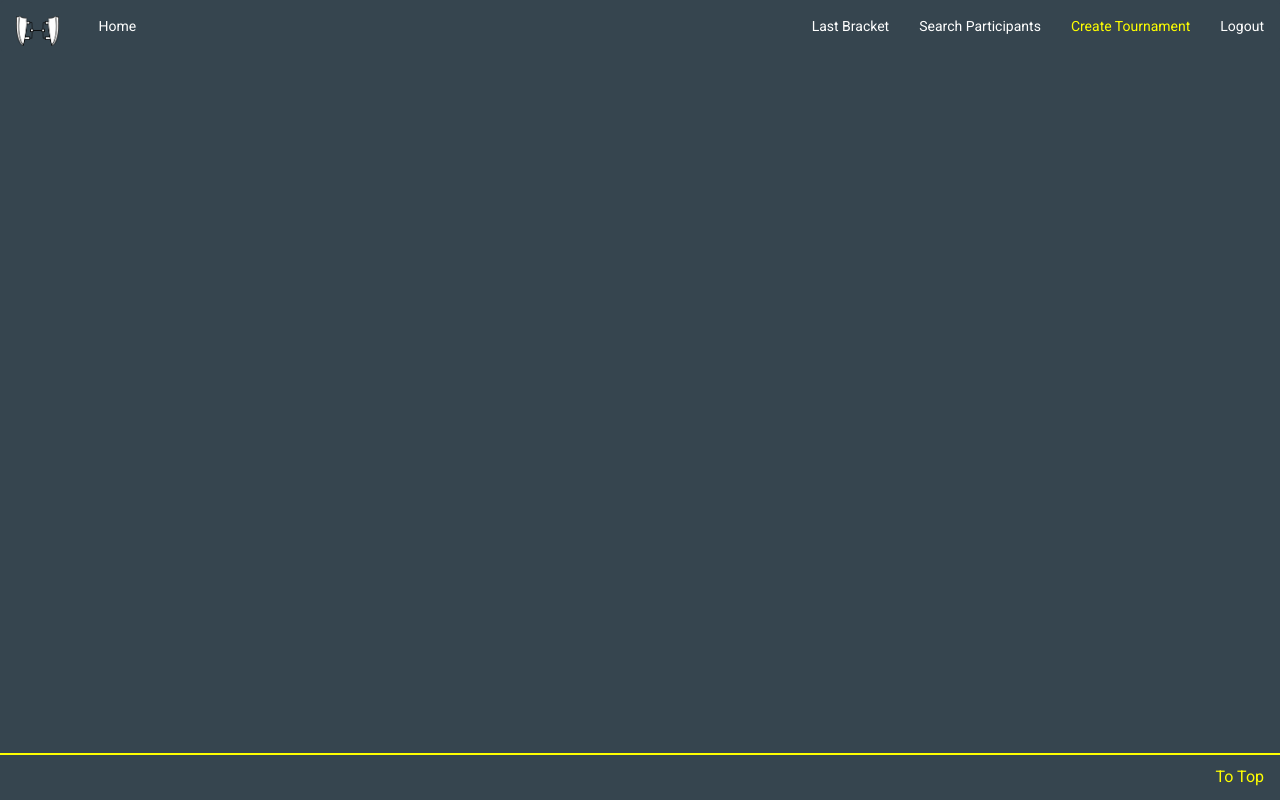
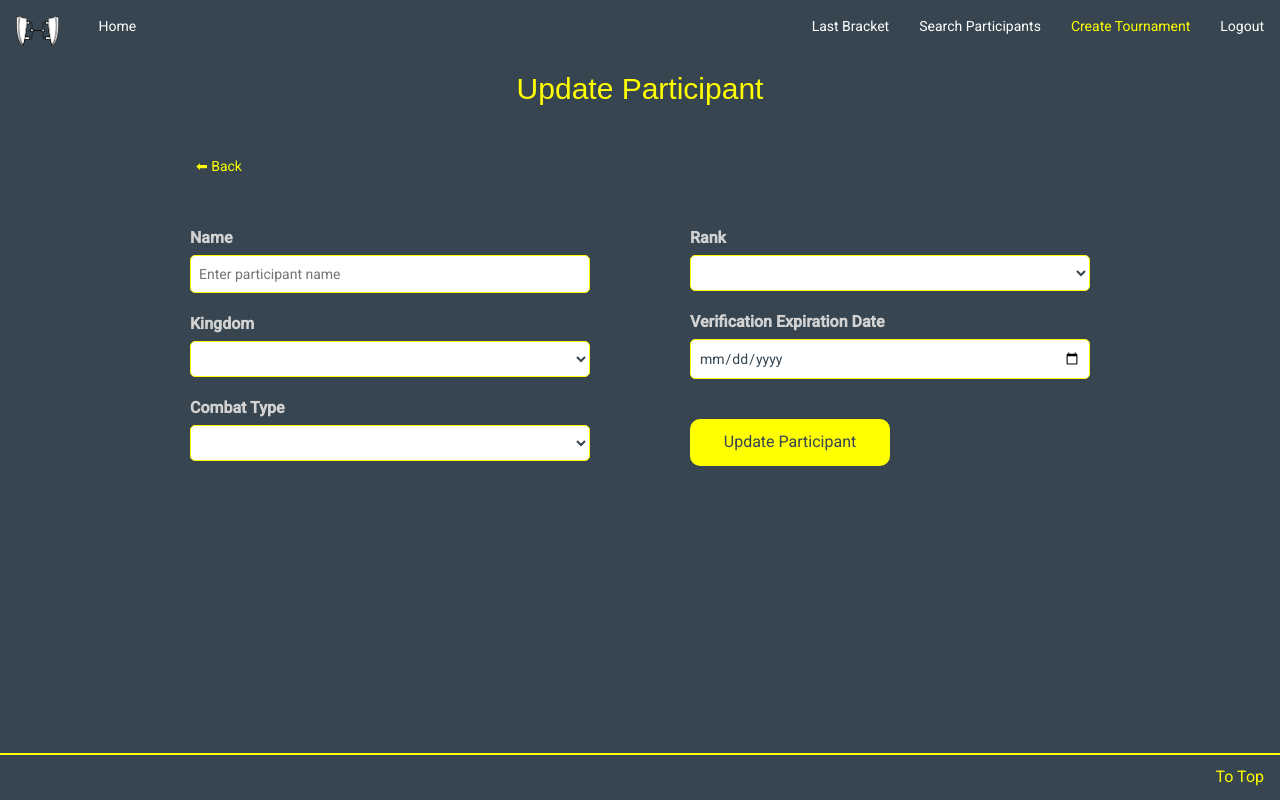
Before and after one commit to SD-DBracketeers/SCA_Tournament_Manager, an Angular app in the folder angularjs/sca-tournament-manager/: page /update-participant in a window 1280 px wide. Before the commit this address led to /. Built offline with nearby package versions, Linux system fonts and the light colour scheme.

Commit message:
participant-information and update-participant pages

```diff
--- a/angularjs/sca-tournament-manager/src/app/app-routing.module.ts
+++ b/angularjs/sca-tournament-manager/src/app/app-routing.module.ts
@@ -5,6 +5,8 @@ import { SearchParticipantsComponent } from './search-participants/search-partic
 import { ViewTournamentComponent } from './view-tournament/view-tournament.component';
 import { CreateTournamentComponent } from './create-tournament/create-tournament.component';
 import { NewParticipantComponent } from './new-participant/new-participant.component';
+import { UpdateParticipantComponent } from './update-participant/update-participant.component';
+import { ParticipantInformationComponent } from './participant-information/participant-information.component';
 
 const routes: Routes = [
   { path: '', component: HomeComponent }, // Default route to Home
@@ -12,6 +14,8 @@ const routes: Routes = [
   { path: 'bracket', component: ViewTournamentComponent },
   { path: 'create-tournament', component: CreateTournamentComponent },
   { path: 'new-participant', component: NewParticipantComponent },
+  { path: 'update-participant', component: UpdateParticipantComponent },
+  { path: 'participant-information', component: ParticipantInformationComponent },
 ];
 
 @NgModule({
--- a/angularjs/sca-tournament-manager/src/app/app.module.ts
+++ b/angularjs/sca-tournament-manager/src/app/app.module.ts
@@ -23,6 +23,8 @@ import { GetTournamentByIdService } from './get-tournament-by-id.service';
 import { ViewTournamentComponent } from './view-tournament/view-tournament.component';
 import { CreateTournamentComponent } from './create-tournament/create-tournament.component';
 import { NewParticipantComponent } from './new-participant/new-participant.component';
+import { UpdateParticipantComponent } from './update-participant/update-participant.component';
+import { ParticipantInformationComponent } from './participant-information/participant-information.component';
 
 @NgModule({
   declarations: [
@@ -35,7 +37,9 @@ import { NewParticipantComponent } from './new-participant/new-participant.compo
     TournamentInfoComponent,
     ViewTournamentComponent,
     CreateTournamentComponent,
-    NewParticipantComponent
+    NewParticipantComponent,
+    UpdateParticipantComponent,
+    ParticipantInformationComponent
   ],
   imports: [
     BrowserModule,
--- a/angularjs/sca-tournament-manager/src/app/back-button/back-button.component.html
+++ b/angularjs/sca-tournament-manager/src/app/back-button/back-button.component.html
@@ -1 +1 @@
-<button class="back-button arrow" (click)="goBack()">← Back</button>
+<button class="back-button arrow" (click)="goBack()">⬅  Back</button>
--- /dev/null
+++ b/angularjs/sca-tournament-manager/src/app/participant-information/participant-information.component.css
@@ -0,0 +1,89 @@
+/* Back Button */
+.back-button-container {
+  display: flex;
+  flex-direction: column;
+  align-items: flex-start; /* Aligns the buttons to the left */
+}
+
+.back-button-container {
+  display: flex;
+  flex-direction: column;
+  width: 75%;
+}
+
+/* Headers */
+h3 {
+  text-align: center;
+}
+
+.kingdom-image {
+  display: block;
+  margin-left: auto;
+  margin-right: auto;
+  margin-top: 20px;
+  width: 80%;
+  max-width: 200px;
+}
+
+/* Container Styling */
+.information-container {
+  display: flex;
+  flex-direction: column;
+  align-items: center;
+  gap: 20px;
+  padding: 40px;
+}
+
+.base-stats {
+  text-align: center;
+}
+
+/* Flexbox Container for Left and Right Sections */
+.form-sections {
+  display: flex;
+  justify-content: space-between;
+  width: 80%;
+  max-width: 900px;
+  gap: 40px; /* Space between sections */
+}
+
+/* Left and Right Sections */
+.left-section,
+.right-section {
+  display: flex;
+  flex-direction: column;
+  width: 48%; /* Ensure both sections take up half the space */
+  max-width: 400px;
+}
+
+/* Table formatting */
+.table {
+  border-collapse: separate;
+  border-spacing: 0;
+  border: 2px solid #ffff00; /* Outer border color */
+  border-radius: 10px; /* Rounded corners */
+  overflow: hidden;
+}
+
+.table th {
+  color: #ffff00;
+  border-bottom: 2px solid #ffff00;
+}
+
+.table td {
+  color: #ffffff;
+  background-color: #36454f;
+  border: none; /* Remove vertical borders */
+}
+
+.table thead tr {
+  background-color: #36454f;
+}
+
+.table tbody tr:last-child td:first-child {
+  border-bottom-left-radius: 10px; /* Bottom-left rounded corner */
+}
+
+.table tbody tr:last-child td:last-child {
+  border-bottom-right-radius: 10px; /* Bottom-right rounded corner */
+}
--- /dev/null
+++ b/angularjs/sca-tournament-manager/src/app/participant-information/participant-information.component.html
@@ -0,0 +1,50 @@
+<div class="information-container">
+  <div class="back-button-container">
+    <app-back-button></app-back-button>
+  </div>
+
+  <!-- Flexbox Container for Form Sections -->
+  <div class="form-sections">
+    <!-- Left Section: Participant Information -->
+    <div class="left-section">
+      <h3>Participant Information</h3>
+
+      <img
+        class="kingdom-image"
+        src="https://ansteorra.org/wp-content/themes/Ansteorra_2024/img/kingdom_shield.png"
+      />
+
+      <h3>{{ name }}</h3>
+
+      <p class="base-stats">
+        <b>Wins:</b> {{ wins }} <br />
+        <b>Losses:</b> {{ losses }}<br />
+        <b>Rank:</b> {{ rank }}<br />
+        <b>Kingdom:</b> {{ kingdom }}<br />
+        <b>Type:</b> {{ combatType }}
+      </p>
+    </div>
+
+    <!-- Right Section: Tournament Results -->
+    <div class="right-section">
+      <h3>Tournaments</h3>
+
+      <table class="table table-bordered table-hover text-center">
+        <thead>
+          <tr>
+            <th>Tournament</th>
+            <th>Placement</th>
+            <th>Date</th>
+          </tr>
+        </thead>
+        <tbody>
+          <tr *ngFor="let item of result">
+            <td>{{ item.tournament }}</td>
+            <td>{{ item.placement }}</td>
+            <td>{{ item.date }}</td>
+          </tr>
+        </tbody>
+      </table>
+    </div>
+  </div>
+</div>
--- /dev/null
+++ b/angularjs/sca-tournament-manager/src/app/participant-information/participant-information.component.ts
@@ -0,0 +1,22 @@
+import { Component } from '@angular/core';
+
+@Component({
+  selector: 'app-participant-information',
+  templateUrl: './participant-information.component.html',
+  styleUrls: ['./participant-information.component.css'],
+})
+export class ParticipantInformationComponent {
+  name: string = 'Guy Smith';
+  rank: string = 'AoA';
+  combatType: string = 'Heavy';
+  kingdom: string = 'Ansteorra';
+  wins: number = 24;
+  losses: number = 32;
+
+  result: { tournament: string; placement: string; date: string }[] = [
+    { tournament: 'Tournament A', placement: '2nd', date: '9/27/23' },
+    { tournament: 'Tournament B', placement: '1st', date: '9/27/23' },
+    { tournament: 'Tournament C', placement: '7th', date: '9/27/23' },
+    { tournament: 'Tournament D', placement: '14th', date: '9/27/23' }
+  ];
+}
--- /dev/null
+++ b/angularjs/sca-tournament-manager/src/app/update-participant/update-participant.component.css
@@ -0,0 +1,89 @@
+h2 {
+    color: #ffff00;
+    text-align: center;
+    width: 100%;
+  }
+
+  .back-button-container {
+    display: flex;
+    flex-direction: column;
+    align-items: flex-start; /* Aligns the buttons to the left */
+  }
+
+  /* Container Styling */
+  .add-participant {
+    display: flex;
+    flex-direction: column;
+    align-items: center;
+    gap: 20px;
+    padding: 40px;
+  }
+
+  input[type="text"],
+  input[type="date"],
+  select {
+    width: 100%;
+    padding: 8px;
+    border: 1px solid #ffff00;
+    border-radius: 5px;
+    background-color: white;
+    color: #36454f;
+    margin-bottom: 20px;
+  }
+
+  .back-button-container {
+    display: flex;
+    flex-direction: column;
+    width: 75%;
+    margin-bottom: 20px;
+  }
+
+  /* Flexbox Container for Left and Right Sections */
+  .form-sections {
+    display: flex;
+    justify-content: space-between;
+    width: 80%;
+    max-width: 900px;
+    gap: 40px; /* Space between sections */
+  }
+
+  /* Left and Right Sections */
+  .left-section,
+  .right-section {
+    display: flex;
+    flex-direction: column;
+    width: 48%; /* Ensure both sections take up half the space */
+    max-width: 400px;
+  }
+
+  /* Centered Button */
+  .centered-button {
+    width: 100%;
+    display: flex;
+    justify-content: center;
+    margin-top: 20px;
+  }
+
+  .create-button {
+    width: 200px;
+    padding: 12px 20px;
+    font-size: 16px;
+    color: #36454f;
+    background-color: #ffff00;
+    border: none;
+    border-radius: 10px;
+    cursor: pointer;
+    transition: background-color 0.3s;
+    margin-top: 20px;
+  }
+
+  .create-button:hover {
+    background-color: #e5e500;
+  }
+
+  /* Label Styling */
+  label {
+    font-size: 16px;
+    color: #d2d2d2;
+    margin-bottom: 5px;
+  }
--- /dev/null
+++ b/angularjs/sca-tournament-manager/src/app/update-participant/update-participant.component.html
@@ -0,0 +1,58 @@
+<h2>Update Participant</h2>
+
+<form
+  #participantForm="ngForm"
+  class="add-participant"
+  (ngSubmit)="submitForm()"
+>
+  <div class="back-button-container">
+    <app-back-button></app-back-button>
+  </div>
+
+  <!-- Flexbox Container for Form Sections -->
+  <div class="form-sections">
+    <!-- Left Section: Participant Information -->
+    <div class="left-section">
+      <label for="name">Name</label>
+      <input
+        type="text"
+        id="name"
+        name="name"
+        [(ngModel)]="name"
+        placeholder="Enter participant name"
+      />
+
+      <label for="kingdom">Kingdom</label>
+      <select id="kingdom" name="kingdom" [(ngModel)]="kingdom">
+        <option>Ansteorra</option>
+        <option>East Kingdom</option>
+      </select>
+
+      <label for="combatType">Combat Type</label>
+      <select id="combatType" name="combatType" [(ngModel)]="combatType">
+        <option>Heavy</option>
+        <option>Rapier</option>
+      </select>
+    </div>
+
+    <!-- Right Section: Date Picker -->
+    <div class="right-section">
+      <label for="rank">Rank</label>
+      <select id="rank" name="rank" [(ngModel)]="rank">
+        <option>Knight</option>
+        <option>MoD</option>
+        <option>AoA</option>
+      </select>
+
+      <label for="verificationDate">Verification Expiration Date</label>
+      <input
+        type="date"
+        id="verificationDate"
+        name="verificationDate"
+        [(ngModel)]="verificationDate"
+      />
+
+      <button type="submit" class="create-button">Update Participant</button>
+    </div>
+  </div>
+</form>
--- /dev/null
+++ b/angularjs/sca-tournament-manager/src/app/update-participant/update-participant.component.ts
@@ -0,0 +1,25 @@
+import { Component } from '@angular/core';
+
+@Component({
+  selector: 'update-participant',
+  templateUrl: './update-participant.component.html',
+  styleUrls: ['./update-participant.component.css']
+})
+export class UpdateParticipantComponent {
+  name: string = '';
+  rank: string = '';
+  combatType: string = '';
+  kingdom: string = '';
+  verificationDate: string = '';
+
+  submitForm() {
+    // Logic to save participant data
+    console.log('Participant Updated:', {
+      name: this.name,
+      rank: this.rank,
+      combatType: this.combatType,
+      kingdom: this.kingdom,
+      verificationDate: this.verificationDate
+    });
+  }
+}
```
Also changed, not shown: 2 other files (tests, documents, lock files or other folders).
